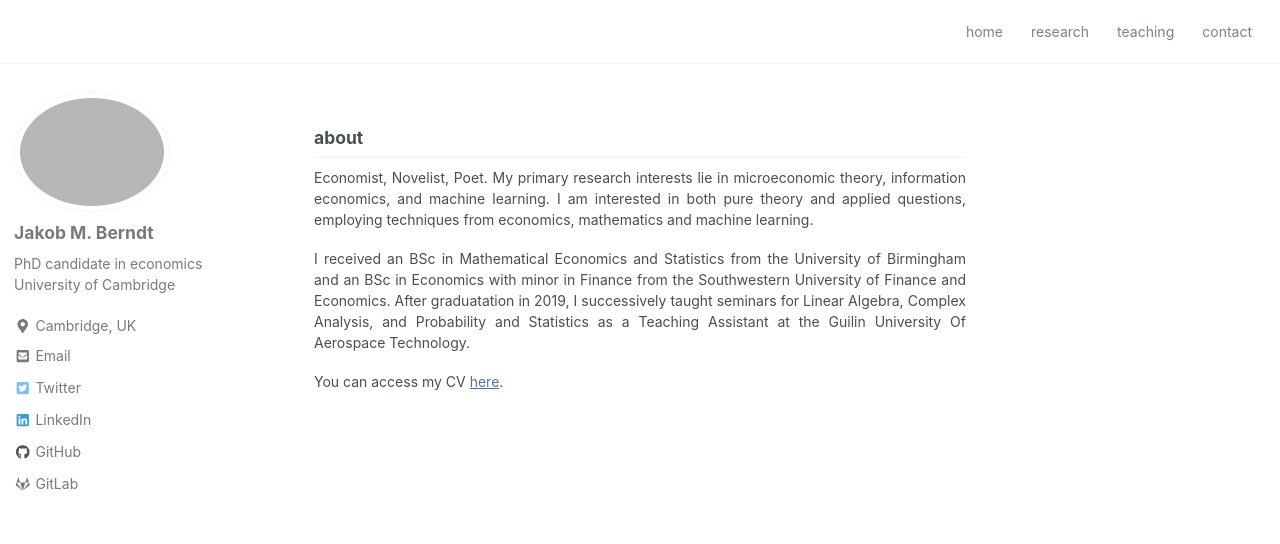
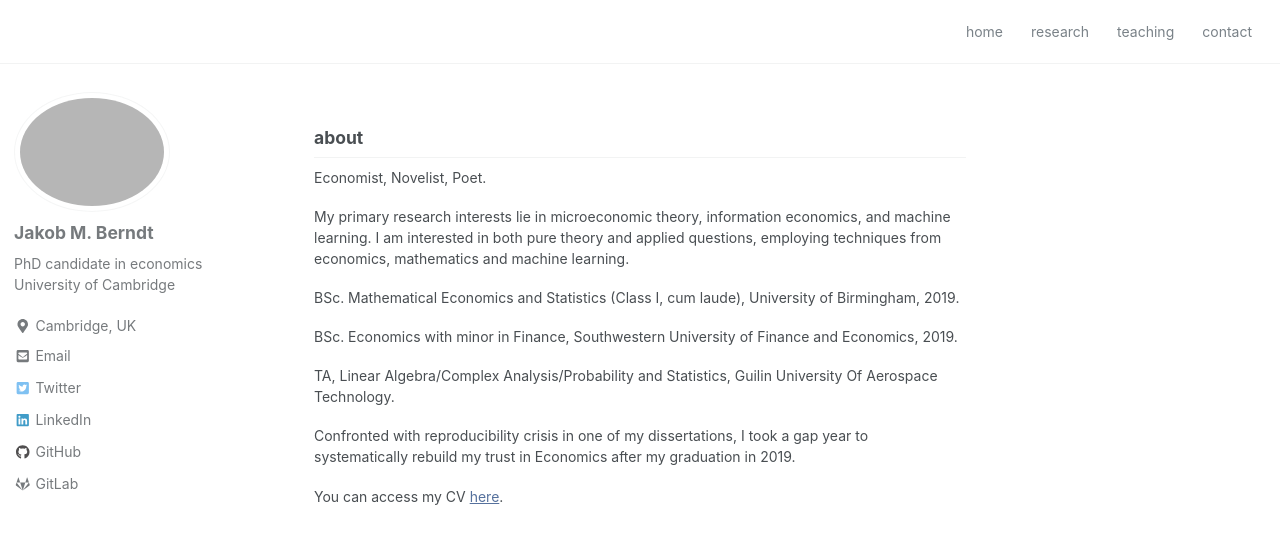
Before and after one commit to Zoey1102/Zoey1102.github.io, a Jekyll site: the page built from index.md, in a window 1280 px wide and 900 px high. Shown: the top 544 px of the window. Built offline with Jekyll 4.4.1, drawn with Linux system fonts in a browser that asks for light colours; nearby versions of some CDN libraries.

Commit message:
Update index.md

```diff
--- a/index.md
+++ b/index.md
@@ -6,11 +6,17 @@ author_profile: true
 
 ## about
 
-<p align="justify"> Economist, Novelist, Poet.
-My primary research interests lie in microeconomic theory, information economics, and machine learning.
+<p align="justify"> Economist, Novelist, Poet. </p>
+
+<p> My primary research interests lie in microeconomic theory, information economics, and machine learning.
 I am interested in both pure theory and applied questions, employing techniques from economics, mathematics and machine learning. </p>
 
-<p align="justify"> I received an BSc in Mathematical Economics and Statistics from the University of Birmingham and an BSc in Economics with minor in Finance from the Southwestern University of Finance and Economics. After graduatation in 2019, I successively taught seminars for Linear Algebra, Complex Analysis, and Probability and Statistics as a Teaching Assistant at the Guilin University Of Aerospace Technology. </p>
+<p> BSc. Mathematical Economics and Statistics (Class I, cum laude), University of Birmingham, 2019.</p>
+<p> BSc. Economics with minor in Finance, Southwestern University of Finance and Economics, 2019.  </p>
+
+<p> TA, Linear Algebra/Complex Analysis/Probability and Statistics, Guilin University Of Aerospace Technology. </p>
+
+<p> Confronted with reproducibility crisis in one of my dissertations, I took a gap year to systematically rebuild my trust in Economics after my graduation in 2019.  </p>
 
 <!--
 <p> You can access my CV <a href="" target="_blank">here</a>. </p>
```
